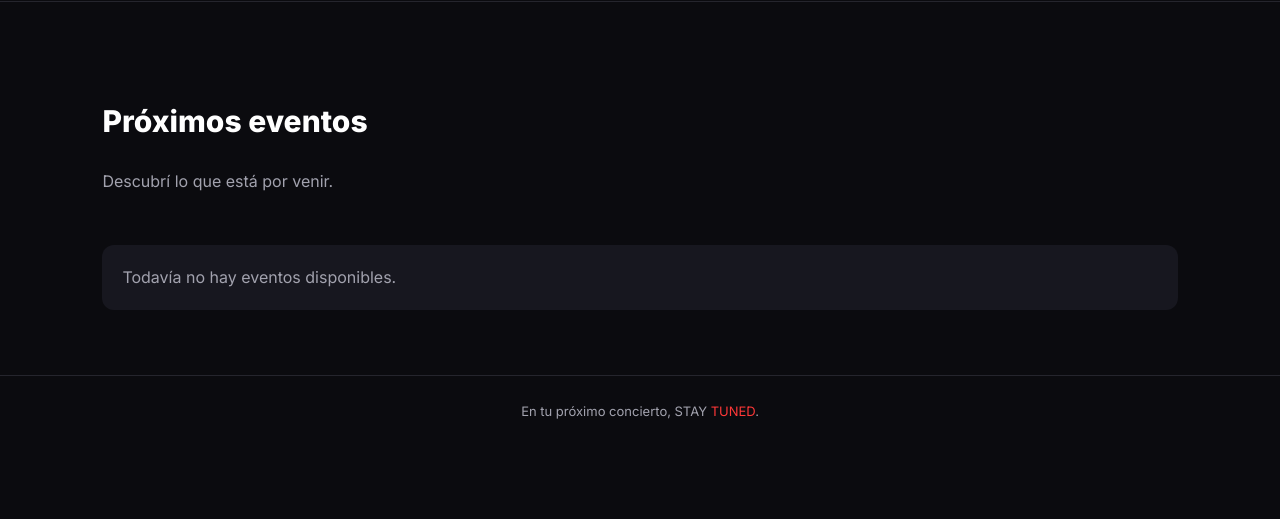
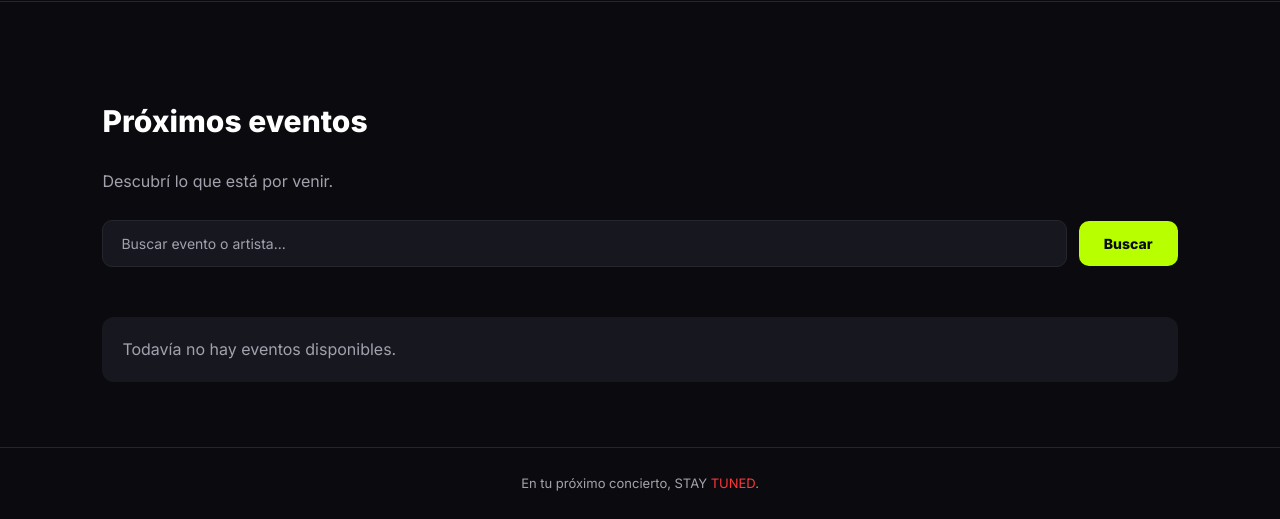
Before and after one commit to constanzamansilla33-crypto/STAY-TUNED, a Django app: page / in a window 1280 px wide. Shown: the part 787-1306 px from the top of the page. Before the commit the page ends 1206 px from the top, so only its background shows below. Run offline with Django 5.2, Linux system fonts and the light colour scheme; data that the repository does not hold is empty.

Commit message:
Implementar buscador de eventos por nombre y artista

```diff
--- a/eventos/static/eventos/css/style.css
+++ b/eventos/static/eventos/css/style.css
@@ -853,3 +853,76 @@ footer {
         padding-left: 3px;
     }
 }
+
+.buscador-eventos {
+    display: flex;
+    align-items: center;
+    flex-wrap: wrap;
+    gap: 12px;
+    width: 100%;
+    margin-top: 25px;
+}
+
+.buscador-eventos input {
+    flex: 1;
+    min-width: 0;
+    padding: 14px 18px;
+    background: var(--superficie);
+    color: var(--blanco);
+    border: 1px solid var(--borde);
+    border-radius: 10px;
+    font-family: inherit;
+    font-size: 14px;
+    outline: none;
+    transition: border-color 0.2s;
+}
+
+.buscador-eventos input::placeholder {
+    color: var(--gris);
+}
+
+.buscador-eventos input:focus {
+    border-color: var(--rojo);
+}
+
+.buscador-eventos button {
+    padding: 14px 25px;
+    background: var(--verde);
+    color: #0B0B0F;
+    border: none;
+    border-radius: 10px;
+    font-family: inherit;
+    font-size: 14px;
+    font-weight: 800;
+    cursor: pointer;
+    transition: transform 0.2s;
+}
+
+.buscador-eventos button:hover {
+    transform: translateY(-2px);
+}
+
+.limpiar-busqueda {
+    color: var(--gris);
+    text-decoration: none;
+    font-size: 14px;
+    font-weight: 600;
+}
+
+.limpiar-busqueda:hover {
+    color: var(--rojo);
+}
+
+@media (max-width: 600px) {
+    .buscador-eventos {
+        gap: 8px;
+    }
+
+    .buscador-eventos input {
+        flex: 1 1 100%;
+    }
+
+    .buscador-eventos button {
+        flex: 1;
+    }
+}
--- a/eventos/templates/eventos/base.html
+++ b/eventos/templates/eventos/base.html
@@ -9,7 +9,7 @@
 
     <link rel="manifest" href="{% static 'eventos/manifest.json' %}">
     <meta name="theme-color" content="#0B0B0F">
-    <link rel="stylesheet" href="{% static 'eventos/css/style.css' %}?v=4">
+    <link rel="stylesheet" href="{% static 'eventos/css/style.css' %}?v=5">
 </head>
 
 <body>
--- a/eventos/templates/eventos/inicio.html
+++ b/eventos/templates/eventos/inicio.html
@@ -20,6 +20,28 @@
 <section class="seccion" id="eventos">
     <h2>Próximos eventos</h2>
     <p>Descubrí lo que está por venir.</p>
+
+    <form method="GET" action="{% url 'inicio' %}#eventos"
+      class="buscador-eventos">
+
+    <input
+        type="search"
+        name="buscar"
+        value="{{ busqueda }}"
+        placeholder="Buscar evento o artista..."
+        aria-label="Buscar evento o artista"
+    >
+
+    <button type="submit">Buscar</button>
+
+    {% if busqueda %}
+        <a href="{% url 'inicio' %}#eventos"
+           class="limpiar-busqueda">
+            Limpiar
+        </a>
+    {% endif %}
+
+</form>
 
     <div class="lista-eventos">
         {% for evento in eventos %}
@@ -56,10 +78,14 @@
 
             </article>
         {% empty %}
-            <p class="sin-eventos">
-                Todavía no hay eventos disponibles.
-            </p>
-        {% endfor %}
+    <p class="sin-eventos">
+        {% if busqueda %}
+            No se encontraron eventos para "{{ busqueda }}".
+        {% else %}
+            Todavía no hay eventos disponibles.
+        {% endif %}
+    </p>
+{% endfor %}
     </div>
 </section>
 
--- a/eventos/views.py
+++ b/eventos/views.py
@@ -1,3 +1,4 @@
+from django.db.models import Q
 from django.shortcuts import render, get_object_or_404
 from .models import Evento
 from pathlib import Path
@@ -6,10 +7,19 @@ from django.http import HttpResponse
 
 
 def inicio(request):
+    busqueda = request.GET.get('buscar', '').strip()
+
     eventos = Evento.objects.filter(activo=True).order_by('fecha')
 
+    if busqueda:
+        eventos = eventos.filter(
+            Q(nombre__icontains=busqueda) |
+            Q(artista__icontains=busqueda)
+        )
+
     return render(request, 'eventos/inicio.html', {
-        'eventos': eventos
+        'eventos': eventos,
+        'busqueda': busqueda
     })
 
 
```
